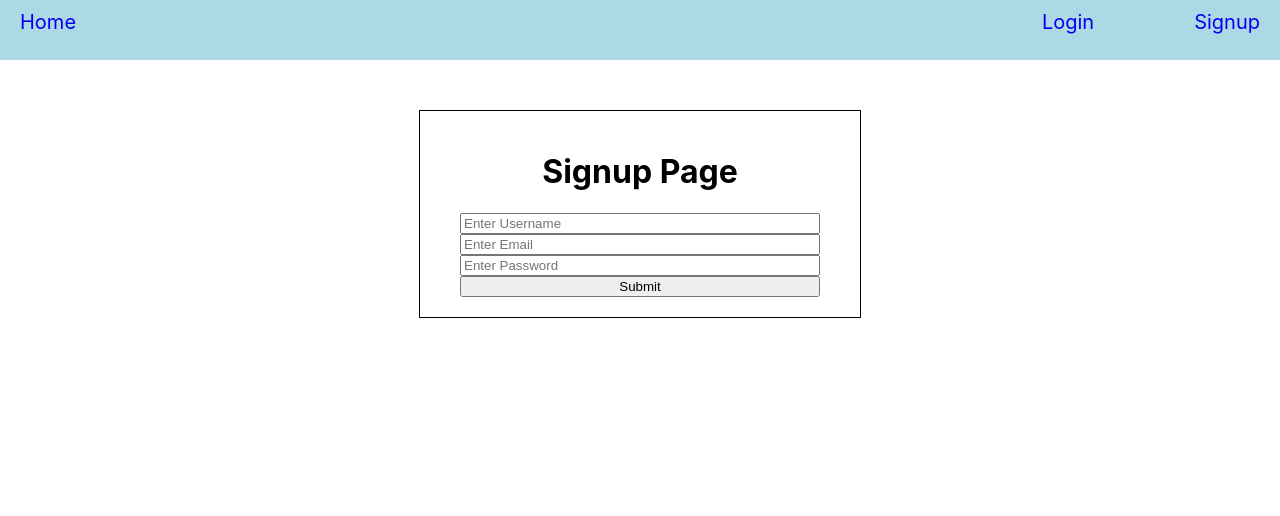
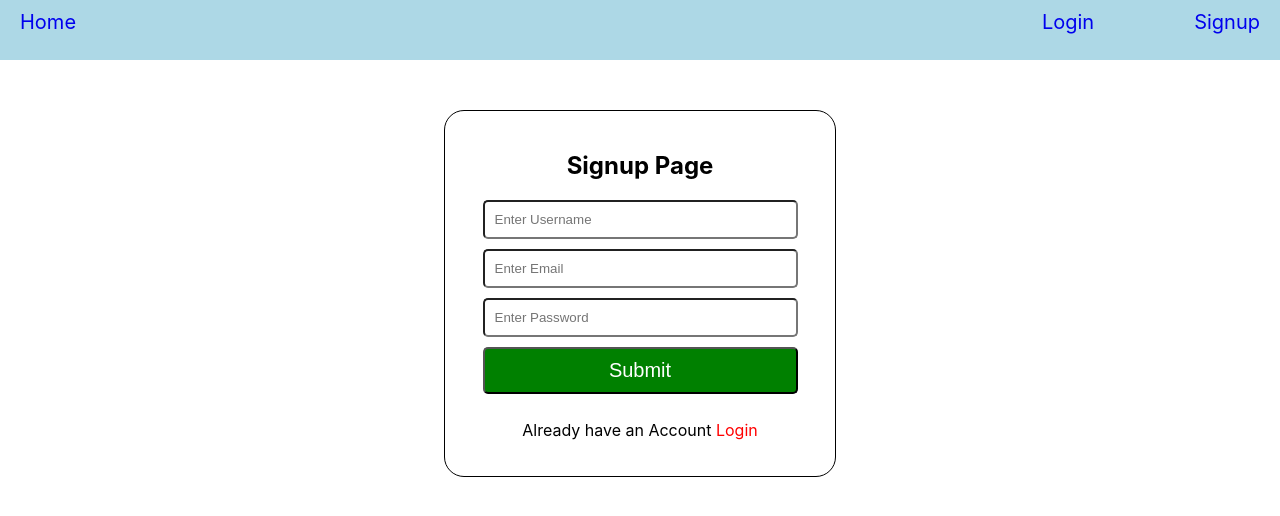
Before and after one commit to JahirPendhari09/TodoApp_With_Typescript, a React (Create React App) app in the folder todo_app/: page /signup in a window 1280 px wide. Shown: the top 516 px of the page. Built offline with nearby package versions, Linux system fonts and the light colour scheme.

Commit message:
Login and Signup Styling done also Function is done only backend is Remaining

```diff
--- a/todo_app/src/App.tsx
+++ b/todo_app/src/App.tsx
@@ -6,7 +6,6 @@ import { AllRoutes } from './AllRoutes/AllRoutes';
 function App() {
   return (
     <div className="App">
-     {/* <h1>Home Todos</h1> */}
      <AllRoutes/>
     </div>
   );
--- a/todo_app/src/pages/Login.tsx
+++ b/todo_app/src/pages/Login.tsx
@@ -1,16 +1,29 @@
+import { useRef } from "react";
+import { Link } from "react-router-dom"
 import styled from "styled-components"
 
 const Login = () => {
+    const emailRef = useRef<HTMLInputElement>(null);
+    const passwordRef =useRef<HTMLInputElement>(null);
+
+    const handleSubmit = (e:any) => {
+        e.preventDefault();
+        const newUser = {
+            email:emailRef.current?.value,
+            password:passwordRef.current?.value,
+        }
+        console.log(newUser)
+      };
     return <>
         <DIV>
             <div className="loginBox">
-                <form>
-                    <h1>Login Page</h1>
-                    <input type="text" placeholder="Enter Username" required/>
-                    <input type="text" placeholder="Enter Email" required />
-                    <input type="password" placeholder="Enter Password"  required />
+                <form onSubmit={handleSubmit}>
+                    <h2>Login Page</h2>
+                    <input type="text" placeholder="Enter Email" ref={emailRef} required />
+                    <input type="password" placeholder="Enter Password" ref={passwordRef}  required />
                     <input type="submit" value="Submit" />
                 </form>
+                <p>Don't have an Account <Link to="/signup">Register</Link></p>
             </div>
         </DIV>
 
@@ -23,9 +36,10 @@ export { Login }
 const DIV = styled.div`
     width: 100%;
     .loginBox {
-        width: 400px;
+        width: 350px;
        padding: 20px;
        border: 1px solid black;
+       border-radius:20px;
        margin: auto;
        margin-top:50px;
     }
@@ -35,4 +49,21 @@ const DIV = styled.div`
         flex-direction: column;
         margin: auto;
     }
+    input {
+        padding: 10px;
+        margin-bottom:10px;
+        border-radius:5px;
+        cursor: pointer;
+    }
+    input:nth-child(4)
+    {
+        font-size: 20px;
+        background-color:green;
+        color:white;
+    }
+    a {
+        color: red;
+        text-decoration:none;
+    }
+
 `
--- a/todo_app/src/pages/Signup.tsx
+++ b/todo_app/src/pages/Signup.tsx
@@ -1,16 +1,33 @@
+import { useRef } from "react"
+import { Link } from "react-router-dom"
 import styled from "styled-components"
 
 const Signup =()=>{
+    const emailRef = useRef<HTMLInputElement>(null);
+    const passwordRef =useRef<HTMLInputElement>(null);
+    const usernameRef =useRef<HTMLInputElement>(null);
+
+    const handleSubmit = (e:any) => {
+        e.preventDefault();
+        const newUser = {
+            email:emailRef.current?.value,
+            password:passwordRef.current?.value,
+            username:usernameRef.current?.value
+        }
+        console.log(newUser)
+      };
+
     return <>
         <DIV>
             <div className="signupBox">
-                <form>
-                    <h1>Signup Page</h1>
-                    <input type="text" placeholder="Enter Username" required/>
-                    <input type="text" placeholder="Enter Email" required />
-                    <input type="password" placeholder="Enter Password"  required />
+                <form onSubmit={handleSubmit}>
+                    <h2>Signup Page</h2>
+                    <input type="text" placeholder="Enter Username" ref={usernameRef} required/>
+                    <input type="text" placeholder="Enter Email" ref={emailRef} required />
+                    <input type="password" placeholder="Enter Password" ref={passwordRef} required />
                     <input type="submit" value="Submit" />
                 </form>
+                <p>Already have an Account <Link to="/login">Login</Link></p>
             </div>
         </DIV>
     </>
@@ -22,9 +39,10 @@ const DIV = styled.div`
     width: 100%;
 
     .signupBox {
-        width: 400px;
+        width: 350px;
        padding: 20px;
        border: 1px solid black;
+       border-radius:20px;
        margin: auto;
        margin-top:50px;
     }
@@ -34,4 +52,21 @@ const DIV = styled.div`
         flex-direction: column;
         margin: auto;
     }
+    input {
+        padding: 10px;
+        margin-bottom:10px;
+        border-radius:5px;
+        cursor: pointer;
+    }
+    input:nth-child(5)
+    {
+        font-size: 20px;
+        background-color:green;
+        color:white;
+    }
+    a {
+        color: red;
+        text-decoration:none;
+    }
+
 `
```
